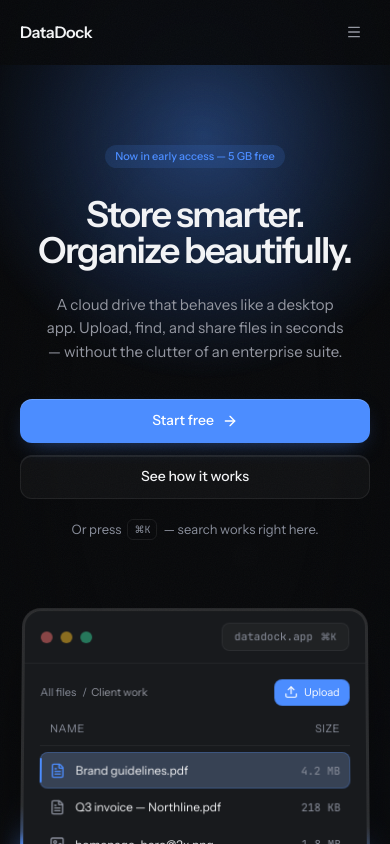
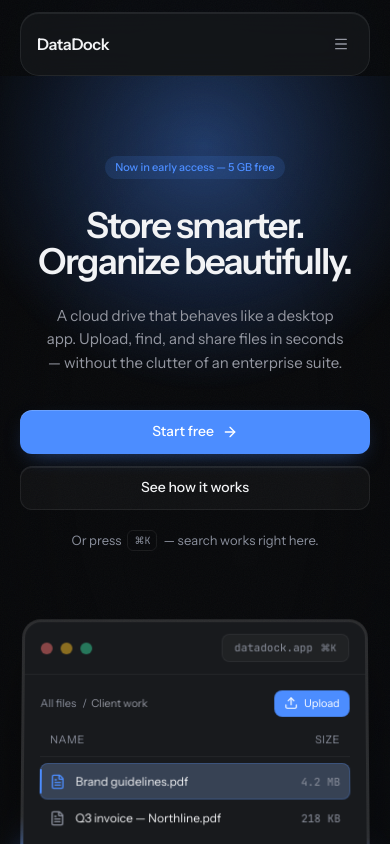
Before and after one commit to Kevin1skyrj/DataDock, a Next.js app in the folder client/: page / in a window 390 px wide. Shown: the top 844 px of the page. Built offline with nearby package versions, Linux system fonts and the light colour scheme.

Commit message:
header sectio improvement

```diff
--- a/client/src/app/(auth)/layout.js
+++ b/client/src/app/(auth)/layout.js
@@ -2,18 +2,19 @@ import Link from "next/link";
 
 import { AuthWindow } from "@/components/auth/auth-window";
 import { AccentPicker } from "@/components/common/accent-picker";
+import { HEADER_GUTTER, HeaderIsland } from "@/components/common/header-island";
 import { PageAtmosphere } from "@/components/common/page-atmosphere";
 import { ThemeToggle } from "@/components/common/theme-toggle";
+import { cn } from "@/lib/utils";
 
 /**
  * The shell every authentication screen renders into.
  *
- * The header repeats the marketing header's geometry exactly — same height,
- * same container, same padding, same wordmark — so the top of the screen does
- * not move when the route does. What it drops is the navigation, and that
- * absence is the message: you have stopped browsing DataDock and started
- * entering it. The theme and accent controls stay, because they belong to the
- * visitor rather than to the page.
+ * The header is not a copy of the marketing header's shape, it is literally the
+ * same island, so the top of the screen cannot move when the route does. What
+ * it drops is the navigation, and that absence is the message: you have stopped
+ * browsing DataDock and started entering it. The theme and accent controls
+ * stay, because they belong to the visitor rather than to the page.
  *
  * Everything below is the window, and the window is `AuthWindow`'s problem.
  * Screens themselves render nothing but their sheet.
@@ -24,8 +25,8 @@ export default function AuthLayout({ children }) {
       <PageAtmosphere />
 
       <div className="flex min-h-dvh flex-col">
-        <header className="shrink-0">
-          <div className="mx-auto flex h-16 max-w-page items-center justify-between gap-8 px-5 sm:px-10">
+        <header className={cn("shrink-0", HEADER_GUTTER)}>
+          <HeaderIsland>
             <Link
               href="/"
               className="text-xl font-semibold tracking-tight text-foreground"
@@ -37,7 +38,7 @@ export default function AuthLayout({ children }) {
               <AccentPicker />
               <ThemeToggle />
             </div>
-          </div>
+          </HeaderIsland>
         </header>
 
         {/* `items-center` rather than `place-items-center` on a grid: when the
--- /dev/null
+++ b/client/src/components/common/header-island.jsx
@@ -0,0 +1,51 @@
+import { cn } from "@/lib/utils";
+
+/**
+ * The gutter the island floats in.
+ *
+ * Deliberately the same padding every page container uses, which is what makes
+ * the island's outer edge land exactly on the hero's container below it and on
+ * the window's edge across the authentication screens. Change it here or the
+ * two stop agreeing.
+ */
+export const HEADER_GUTTER = "px-5 pt-3 sm:px-10 sm:pt-4";
+
+/**
+ * The floating header surface, shared by the marketing site and the
+ * authentication screens.
+ *
+ * It exists as one component for one reason: the whole point of the shape is
+ * that the header does not change when you cross from the landing page into the
+ * product. Two copies of these classes would agree today and drift by the third
+ * time one of them is touched.
+ *
+ * The inner padding is asymmetric on purpose. `pl-10` puts the wordmark exactly
+ * on the page's text column; the right side tucks in closer because it ends in
+ * a filled button, which brings its own visual mass and looks marooned with a
+ * matching inset.
+ *
+ * `scrolled` only deepens it. The island is always there — chrome that
+ * materialises out of nothing is a trick — but once content is passing beneath
+ * it, the surface firms up, the hairline strengthens and it lifts onto the
+ * elevation shadow so it is unambiguously in front.
+ */
+export function HeaderIsland({ scrolled = false, className, children }) {
+  return (
+    <div
+      className={cn(
+        "mx-auto flex h-16 max-w-page items-center justify-between gap-8 rounded-2xl border",
+        "pl-4 pr-3 sm:pl-10 sm:pr-4",
+        // Constant. Animating a backdrop-filter re-rasterises the whole island
+        // on every frame of the transition, for a change nobody can see happen.
+        "backdrop-blur-[14px]",
+        "transition-[background-color,border-color,box-shadow] duration-300 ease-standard",
+        scrolled
+          ? "border-line-2 bg-[color-mix(in_oklab,var(--overlay)_88%,transparent)] shadow-[0_1px_0_var(--lit)_inset,var(--elevation)]"
+          : "border-line bg-[color-mix(in_oklab,var(--overlay)_66%,transparent)] shadow-[0_1px_0_var(--lit)_inset]",
+        className,
+      )}
+    >
+      {children}
+    </div>
+  );
+}
--- a/client/src/components/landing/site-header.jsx
+++ b/client/src/components/landing/site-header.jsx
@@ -7,6 +7,7 @@ import Link from "next/link";
 import { useEffect, useId, useRef, useState } from "react";
 
 import { AccentPicker } from "@/components/common/accent-picker";
+import { HEADER_GUTTER, HeaderIsland } from "@/components/common/header-island";
 import { ThemeToggle } from "@/components/common/theme-toggle";
 import { Button } from "@/components/ui/button";
 import { Kbd } from "@/components/ui/kbd";
@@ -28,10 +29,25 @@ const NAV_LINK =
 /**
  * The marketing header.
  *
- * At rest it is transparent and borderless so the hero's ambient light reads
- * uninterrupted; the blur and hairline fade in once the page has scrolled. The
- * scroll state comes from an IntersectionObserver on a sentinel rather than a
- * scroll listener, so nothing runs on the main thread while scrolling.
+ * A floating island rather than a bar pinned to the top edge. A full-width bar
+ * cuts the page in two at the very moment the hero is trying to open; an island
+ * sits *in* the page instead of across it, and the ambient light carries on
+ * around and behind it.
+ *
+ * The island is always present rather than materialising on scroll — it reads
+ * as a piece of chrome, and chrome that appears out of nothing is a trick. What
+ * scrolling changes is depth: the surface firms up, the hairline strengthens,
+ * and it lifts onto the elevation shadow, because by then there is content
+ * passing underneath that it needs to be clearly in front of.
+ *
+ * Its outer edge sits exactly on the page container, so it lines up with the
+ * hero below it and with the window on the authentication screens. The inner
+ * padding is deliberately asymmetric: `pl-10` puts the wordmark precisely on
+ * the hero's text column, while the right side tucks in closer because it ends
+ * in a filled button that supplies its own visual mass.
+ *
+ * The scroll state comes from an IntersectionObserver on a sentinel rather than
+ * a scroll listener, so nothing runs on the main thread while scrolling.
  */
 export function SiteHeader() {
   const [scrolled, setScrolled] = useState(false);
@@ -111,17 +127,8 @@ export function SiteHeader() {
     <>
       <div ref={sentinelRef} aria-hidden="true" className="absolute top-0 h-px w-full" />
 
-      <header
-        ref={scope}
-        className={cn(
-          "sticky top-0 z-50 transition-[background-color,border-color,backdrop-filter] duration-300 ease-standard",
-          "border-b",
-          scrolled
-            ? "border-line bg-[color-mix(in_oklab,var(--background)_78%,transparent)] backdrop-blur-[14px]"
-            : "border-transparent bg-transparent",
-        )}
-      >
-        <div className="mx-auto flex h-16 max-w-page items-center justify-between gap-8 px-5 sm:px-10">
+      <header ref={scope} className={cn("sticky top-0 z-50", HEADER_GUTTER)}>
+        <HeaderIsland scrolled={scrolled}>
           <div className="flex items-center gap-10">
             <a
               href="#top"
@@ -192,38 +199,42 @@ export function SiteHeader() {
               {menuOpen ? <X /> : <Menu />}
             </Button>
           </div>
-        </div>
+        </HeaderIsland>
 
         {/* Grid-rows collapse animates height without measuring it, so the
             panel adapts to its content at any breakpoint. Because a collapsed
             grid row is not display:none, the panel stays in the accessibility
             tree — `inert` takes it out of both the tab order and the a11y tree,
-            which also stops it duplicating the navigation landmark. */}
+            which also stops it duplicating the navigation landmark.
+
+            A second island under the first, rather than a drawer hanging off
+            its bottom edge: the header no longer has a bottom edge to hang
+            anything from. */}
         <div
           id={menuId}
           inert={!menuOpen}
           className={cn(
-            "grid overflow-hidden transition-[grid-template-rows] duration-300 ease-standard lg:hidden",
+            "mx-auto grid max-w-page overflow-hidden transition-[grid-template-rows] duration-300 ease-standard lg:hidden",
             menuOpen ? "grid-rows-[1fr]" : "grid-rows-[0fr]",
           )}
         >
           <div className="min-h-0">
             <nav
               aria-label="Primary"
-              className="flex flex-col gap-1 border-t border-line bg-[color-mix(in_oklab,var(--background)_92%,transparent)] px-5 py-4 backdrop-blur-[14px] sm:px-10"
+              className="mt-2 flex flex-col gap-1 rounded-2xl border border-line bg-[color-mix(in_oklab,var(--overlay)_92%,transparent)] p-2.5 shadow-[0_1px_0_var(--lit)_inset,var(--elevation)] backdrop-blur-[14px]"
             >
               {MARKETING_NAV.map((item) => (
                 <a
                   key={item.href}
                   href={item.href}
                   onClick={() => setMenuOpen(false)}
-                  className="rounded-md px-2 py-2.5 text-md text-muted-foreground transition-colors duration-200 ease-standard hover:bg-surface hover:text-foreground"
+                  className="rounded-md px-3 py-2.5 text-md text-muted-foreground transition-colors duration-200 ease-standard hover:bg-surface hover:text-foreground"
                 >
                   {item.label}
                 </a>
               ))}
 
-              <div className="mt-3 flex items-center gap-2 sm:hidden">
+              <div className="mt-2 flex items-center gap-2 sm:hidden">
                 <Button
                   variant="secondary"
                   size="sm"
```
Also changed, not shown: client/src/components/auth/auth-window.jsx (+4 -3 lines).
